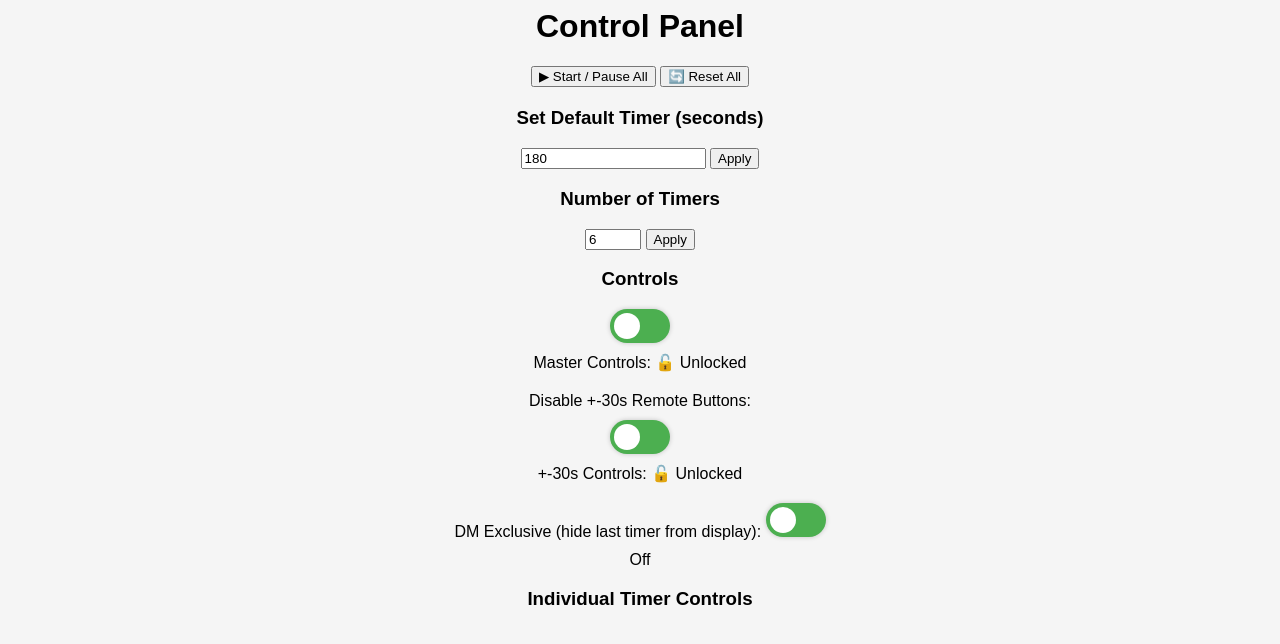
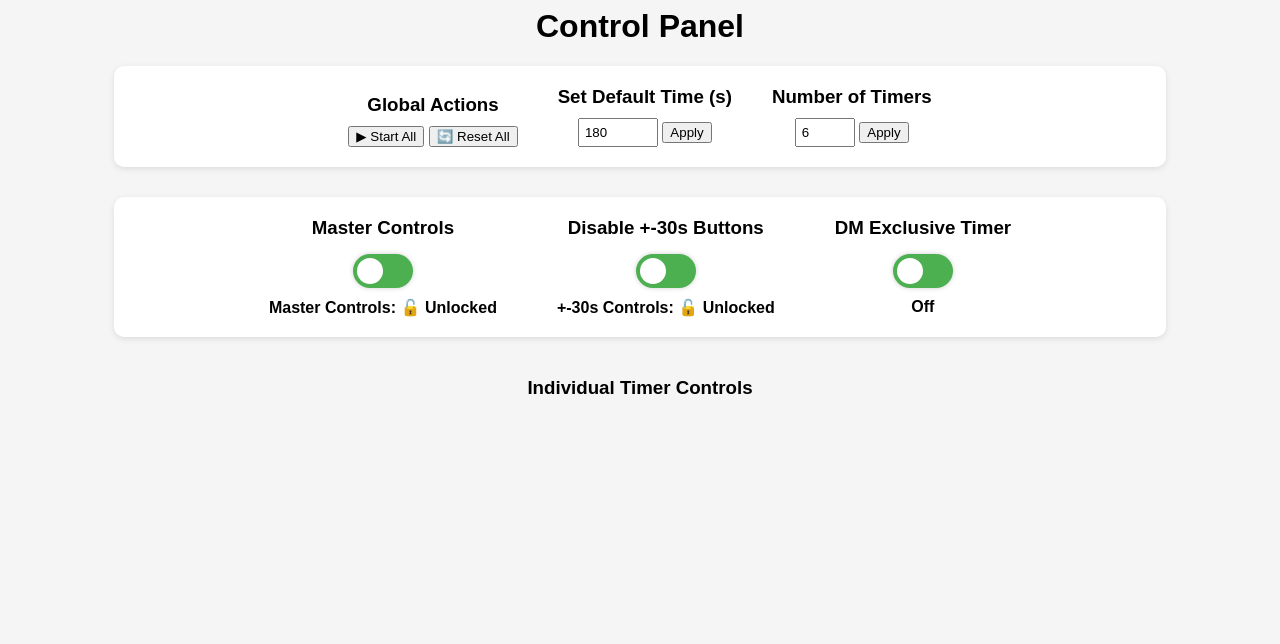
Before and after one commit to dvglitch/DnD-Clock, a Flask app: page /control in a window 1280 px wide. Shown: the top 644 px of the page. Run offline with Flask 3, Linux system fonts and the light colour scheme; parts of the project's set-up code (start-up, migrations or seed data) failed here and were passed over; some libraries are stand-ins or nearby versions.

Commit message:
Restructure control page

```diff
--- a/settings.json
+++ b/settings.json
@@ -1,5 +1,5 @@
 {
-    "num_timers": 10,
+    "num_timers": 6,
     "dm_exclusive": true,
     "locked": false,
     "adjust_locked": false,
@@ -10,10 +10,6 @@
         "3": "Timer 3",
         "4": "Timer 4",
         "5": "Timer 5",
-        "6": "Timer 6",
-        "7": "Timer 7",
-        "8": "Timer 8",
-        "9": "Timer 9",
-        "10": "Timer 10"
+        "6": "Timer 6"
     }
 }
--- a/templates/control.html
+++ b/templates/control.html
@@ -50,47 +50,55 @@
         <body style="font-family:sans-serif; text-align:center; background:#f5f5f5;">
             <h1>Control Panel</h1>
 
-            <!-- GLOBAL CONTROLS -->
-            <div style="margin-bottom:20px;">
-                <button onclick="toggleAll()">▶ Start / Pause All</button>
+            <!-- ROW 1: Action Controls -->
+            <div style="display:flex; justify-content:center; align-items:flex-end; flex-wrap:wrap; gap:40px; margin-bottom:30px; background:white; padding:20px; border-radius:10px; box-shadow:0 2px 6px rgba(0,0,0,0.1); width:80%; margin-left:auto; margin-right:auto;">
+                <div>
+                    <h3 style="margin:0 0 10px 0;">Global Actions</h3>
+                    <button id="toggleAllBtn" onclick="toggleAll()">▶ Start All</button>
                     <button onclick="resetAll()">🔄 Reset All</button>
                 </div>
 
-            <h3>Set Default Timer (seconds)</h3>
-            <input id="allTime" type="number" value="180">
+                <div>
+                    <h3 style="margin:0 0 10px 0;">Set Default Time (s)</h3>
+                    <input id="allTime" type="number" value="180" style="width:80px; padding:5px;">
                     <button onclick="setAll()">Apply</button>
+                </div>
 
-            <h3>Number of Timers</h3>
-            <input id="numTimers" type="number" value="6" min="1" max="12">
+                <div>
+                    <h3 style="margin:0 0 10px 0;">Number of Timers</h3>
+                    <input id="numTimers" type="number" value="6" min="1" max="12" style="width:60px; padding:5px;">
                     <button onclick="setNumTimers()">Apply</button>
+                </div>
+            </div>
 
-            <h3>Controls</h3>
-
+            <!-- ROW 2: Toggles -->
+            <div style="display:flex; justify-content:center; align-items:flex-start; flex-wrap:wrap; gap:60px; margin-bottom:40px; background:white; padding:20px; border-radius:10px; box-shadow:0 2px 6px rgba(0,0,0,0.1); width:80%; margin-left:auto; margin-right:auto;">
+                <div>
+                    <h3 style="margin:0 0 15px 0;">Master Controls</h3>
                     <label class="switch">
                         <input type="checkbox" id="lockToggle" onchange="toggleLock()">
                         <span class="slider"></span>
                     </label>
+                    <div id="lockLabel" style="margin-top:10px; font-weight:bold;">Master Controls: 🔓 Unlocked</div>
+                </div>
 
-            <div id="lockLabel" style="margin-top:10px;">Master Controls: 🔓 Unlocked</div>
-
-            <div style="margin-top:20px;">
-                <label>Disable +-30s Remote Buttons:</label>
-                <div style="margin-top:10px;">
+                <div>
+                    <h3 style="margin:0 0 15px 0;">Disable +-30s Buttons</h3>
                     <label class="switch">
                         <input type="checkbox" id="adjustLockToggle" onchange="toggleAdjustLock()">
                         <span class="slider"></span>
                     </label>
-                </div>
-                <div id="adjustLockLabel" style="margin-top:10px;">+-30s Controls: 🔓 Unlocked</div>
+                    <div id="adjustLockLabel" style="margin-top:10px; font-weight:bold;">+-30s Controls: 🔓 Unlocked</div>
                 </div>
 
-            <div style="margin-top:20px; margin-bottom:10px;">
-                <label>DM Exclusive (hide last timer from display):</label>
+                <div>
+                    <h3 style="margin:0 0 15px 0;">DM Exclusive Timer</h3>
                     <label class="switch">
                         <input type="checkbox" id="dmExclusiveToggle" onchange="toggleDmExclusive()">
                         <span class="slider"></span>
                     </label>
-                <div id="dmExclusiveLabel" style="margin-top:10px;">Off</div>
+                    <div id="dmExclusiveLabel" style="margin-top:10px; font-weight:bold;">Off</div>
+                </div>
             </div>
 
             <!-- TIMERS -->
@@ -141,10 +149,13 @@
 
                 socket.on("update", (data) => {
                     const container = document.getElementById("timers");
+                    let anyRunning = false;
 
                     for (let i = 1; i <= numTimers; i++) {
                         const t = data[i];
                         if (!t) continue; // Skip if timer doesn't exist
+
+                        if (t.running) anyRunning = true;
 
                         let div = document.getElementById(`timer-${i}`);
 
@@ -223,6 +234,11 @@
                         if (t.remaining <= 0) bg = "#f7d4d4";
 
                         div.style.background = bg;
+                    }
+
+                    const toggleAllBtn = document.getElementById("toggleAllBtn");
+                    if (toggleAllBtn) {
+                        toggleAllBtn.innerText = anyRunning ? "⏸ Pause All" : "▶ Start All";
                     }
                 });
 
```
Lines whose indentation alone changed are shown as unchanged.
